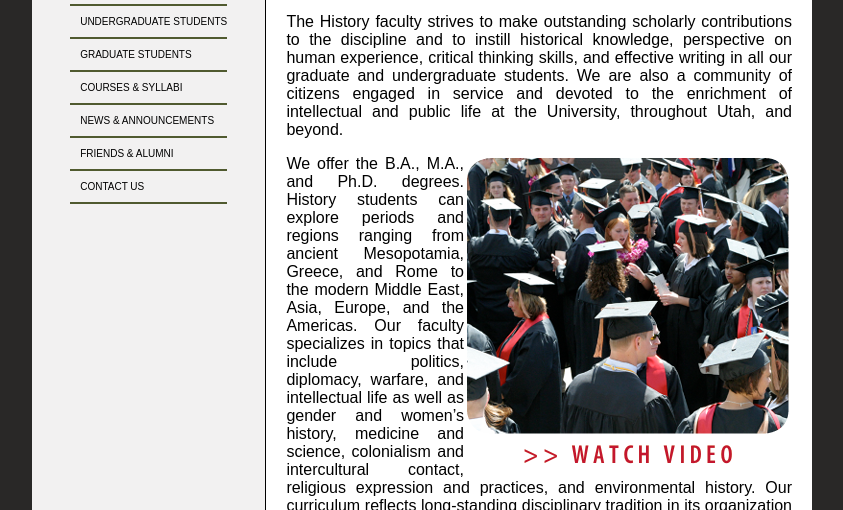
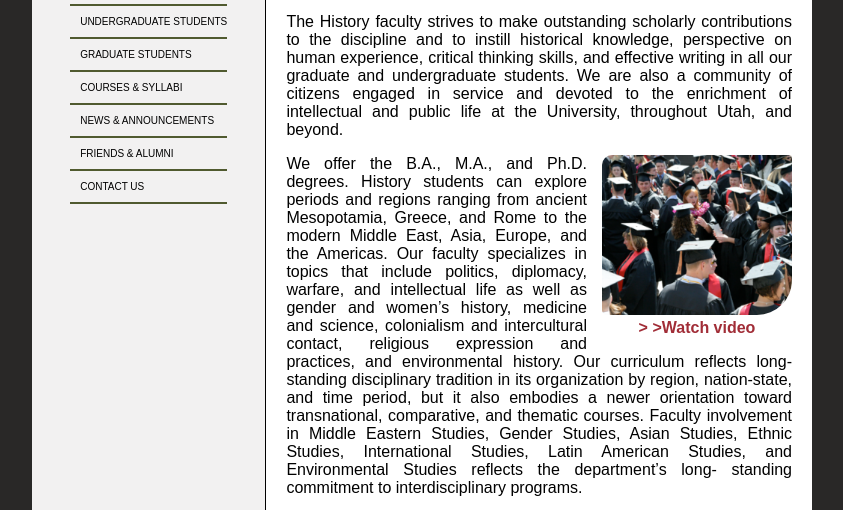
Before and after one commit to LynnMGama/HUMIS_homepage, a plain HTML site: page about-us.html in a window 1280 px wide. Shown: the part 225-735 px from the top of the page, without its empty margins (218-1061 px from the left). Drawn offline with Linux system fonts and the light colour scheme.

Commit message:
new images.css file and flexable img for about us page

```diff
--- a/about-us.html
+++ b/about-us.html
@@ -4,6 +4,7 @@
     <title>Title</title>
     <link rel="stylesheet" href="stylesheets/inner-styles.css">
     <link rel="stylesheet" href="stylesheets/typography.css">
+    <link rel="stylesheet" href="stylesheets/images.css">
     <meta charset="UTF-8">
 </head>
 
@@ -66,7 +67,10 @@
                 also a community of citizens engaged in service and devoted to the enrichment of
                 intellectual and public life at the University, throughout Utah, and beyond.</p>
 
-                <img class="pull-right" src="files/students-graduating.png" alt="Students graduating"/>
+                <aside class ="pull right">
+                    <img src="files/students-graduating-squared-off.png" alt="Students graduating"/>
+                    <h6>> >Watch video</h6>
+                </aside>
 
                 <p>We offer the B.A., M.A., and Ph.D. degrees. History
                 students can explore periods and regions ranging
--- /dev/null
+++ b/stylesheets/images.css
@@ -0,0 +1,40 @@
+main {
+
+    aside.pull {
+        display: inline-block;
+        max-width: 190px;
+
+        >img {
+            width: 100%;
+            border-radius: 13px;
+        }
+
+        &.left {
+            float: left;
+            margin: 0 0 5px 15px;
+
+            img {
+                border-radius: 35px 0 10px 5px;
+            }
+        }
+
+        &.right {
+            float: right;
+            margin: 0 0 5px 15px;
+
+            img {
+                border-radius: 10px 0 35px 5px;
+            }
+        }
+
+        h6 {
+            text-align: center;
+        }
+
+        &:hover {
+            h6 {
+                text-decoration: underline;
+            }
+        }
+    }
+}
--- a/stylesheets/inner-styles.css
+++ b/stylesheets/inner-styles.css
@@ -103,18 +103,11 @@ body {
 
                     main {
                         min-height: 600px;
-
-                        img {
-                            &.pull-right {
-                                float: right;
-                            }
                         }
                     }
                 }
-
             }
         }
-
 
         footer {
             background-color: var(--green);
@@ -124,4 +117,3 @@ body {
             padding: 10px 0;
         }
     }
-}
```
Also changed, not shown: files/students-graduating-squared-off.png (added).
